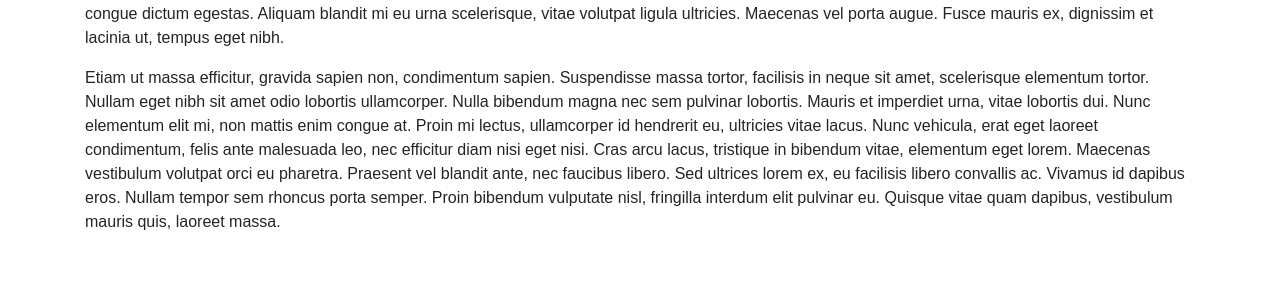
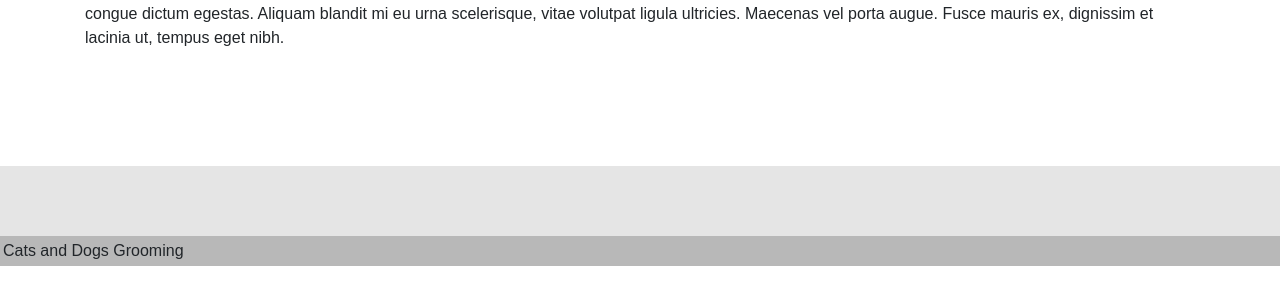
Before and after one commit to juanidiaz/vendorBooker, a React (Create React App) app in the folder client/: page / in a window 1280 px wide. Shown: the part 752-1036 px from the top of the page. Built offline with nearby package versions, Linux system fonts and the light colour scheme.

Commit message:
I removed a paragraph

```diff
--- a/client/src/pages/About.js
+++ b/client/src/pages/About.js
@@ -32,20 +32,6 @@ function About() {
               Aliquam blandit mi eu urna scelerisque, vitae volutpat ligula ultricies. Maecenas vel
               porta augue. Fusce mauris ex, dignissim et lacinia ut, tempus eget nibh.
             </p>
-            <p>
-              Etiam ut massa efficitur, gravida sapien non, condimentum sapien. Suspendisse massa
-              tortor, facilisis in neque sit amet, scelerisque elementum tortor. Nullam eget nibh
-              sit amet odio lobortis ullamcorper. Nulla bibendum magna nec sem pulvinar lobortis.
-              Mauris et imperdiet urna, vitae lobortis dui. Nunc elementum elit mi, non mattis enim
-              congue at. Proin mi lectus, ullamcorper id hendrerit eu, ultricies vitae lacus. Nunc
-              vehicula, erat eget laoreet condimentum, felis ante malesuada leo, nec efficitur diam
-              nisi eget nisi. Cras arcu lacus, tristique in bibendum vitae, elementum eget lorem.
-              Maecenas vestibulum volutpat orci eu pharetra. Praesent vel blandit ante, nec faucibus
-              libero. Sed ultrices lorem ex, eu facilisis libero convallis ac. Vivamus id dapibus
-              eros. Nullam tempor sem rhoncus porta semper. Proin bibendum vulputate nisl, fringilla
-              interdum elit pulvinar eu. Quisque vitae quam dapibus, vestibulum mauris quis, laoreet
-              massa.
-            </p>
           </Col>
         </Row>
       </Container>
```
